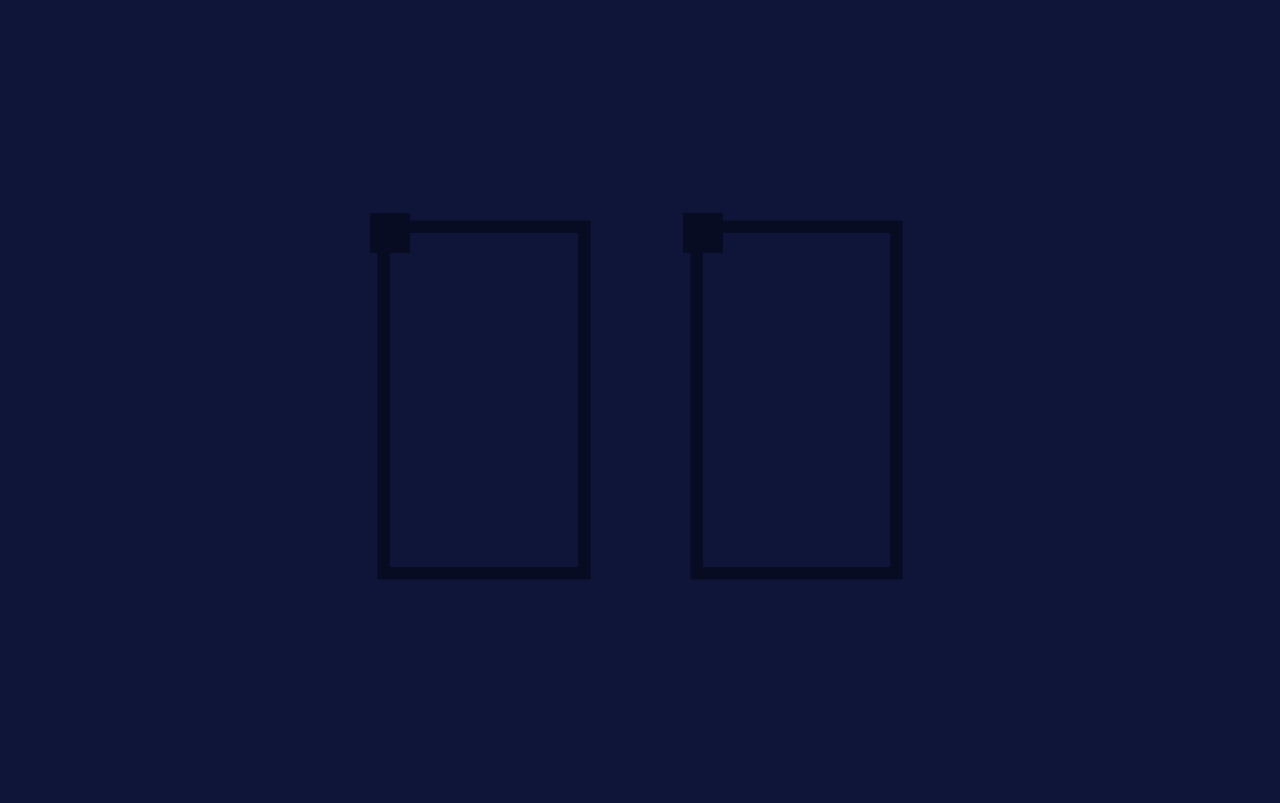
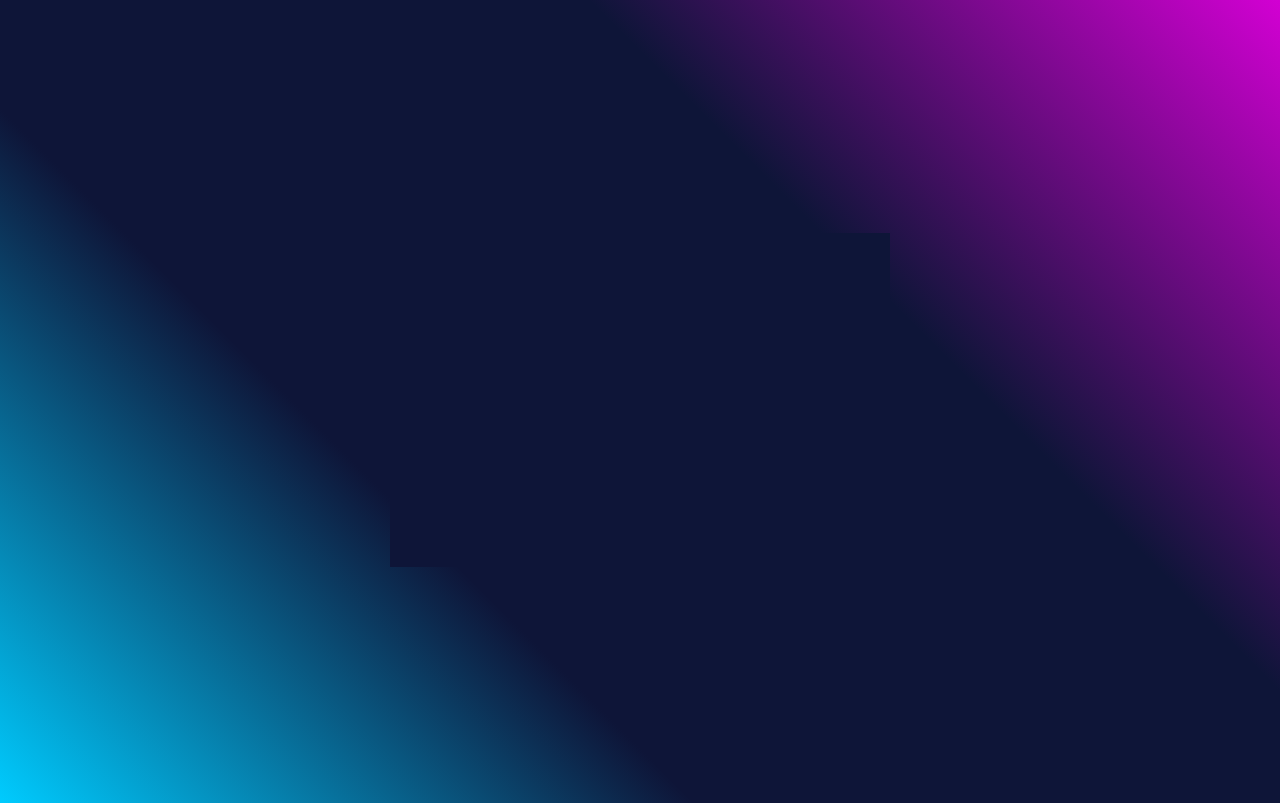
Before and after one commit to AndriiKot/CSS-practic-1-glowing-corners-effect, a plain HTML site: page index.html in a window 1280 px wide. Drawn offline with Linux system fonts and the light colour scheme.

Commit message:
Add function

```diff
--- a/containers/box.less
+++ b/containers/box.less
@@ -5,9 +5,6 @@
   background-color: @background;
 }
 
-.box:before{
-  content: '';
-  position: absolute;
-  // inset: -3px;
-  box-shadow: 0 0 0 20px #070c23;
+.box_before{
+
 }
--- a/main.js
+++ b/main.js
@@ -5,8 +5,31 @@ function box_size(){
   d.forEach (d => {
   d.style.width = max_width / 4.2655+'px';
   d.style.height = max_height / 1.8 +'px';
-  d.style.boxShadow = `0 0 0 ${max_width / 4.2655 / 15}px #070c23`
+  // d.style.boxShadow = `0 0 0 ${max_width / 4.2655 / 15}px #070c23`
   });
   d = document.querySelector('body')
   d.style.gap = max_width / 6.4 + 'px';
+
+  let body = document.querySelector('body')
+  let div = document.createElement('div')
+  div.classList.add('box_before')
+  div.style.boxShadow = `0 0 0 ${max_width / 4.2655 / 15}px #070c23`
+  div.style.content = '""'
+  div.style.position = 'absolute'
+  div.style.inset = '-3px'
+  div.style.background = 'linear-gradient(45deg, #00ccff, #0e1538, #0e1538, #d400d4)'
+  div.style.zIndex = "-1"
+
+
+  body.append(div)
+
 }
+
+
+// .box::before{
+//   content: '';
+//   position: absolute;
+//   inset: -8%;
+//   background: linear-gradient(45deg, #00ccff, #0e1538, #0e1538, #d400d4);
+//   z-index: -1;
+// }
```
Also changed, not shown: style.css.
